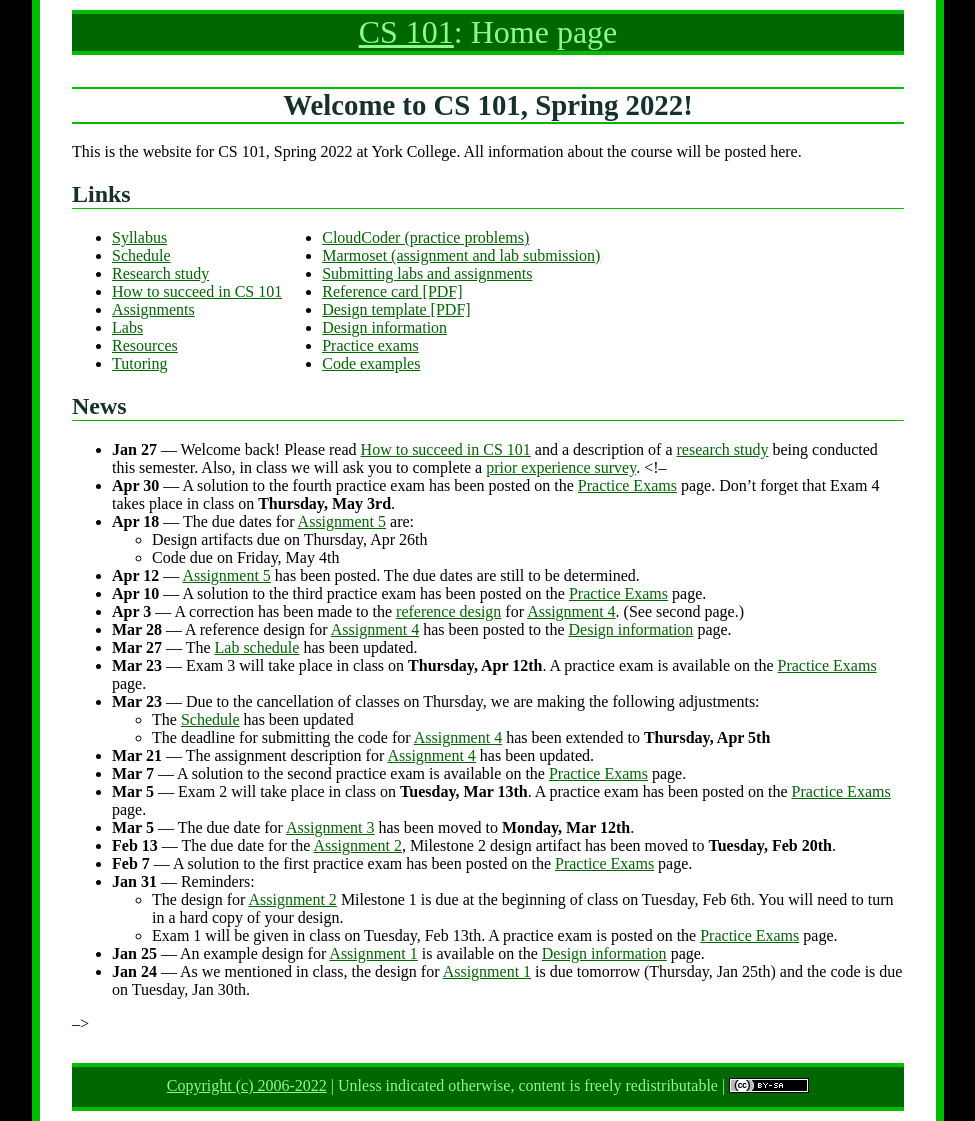
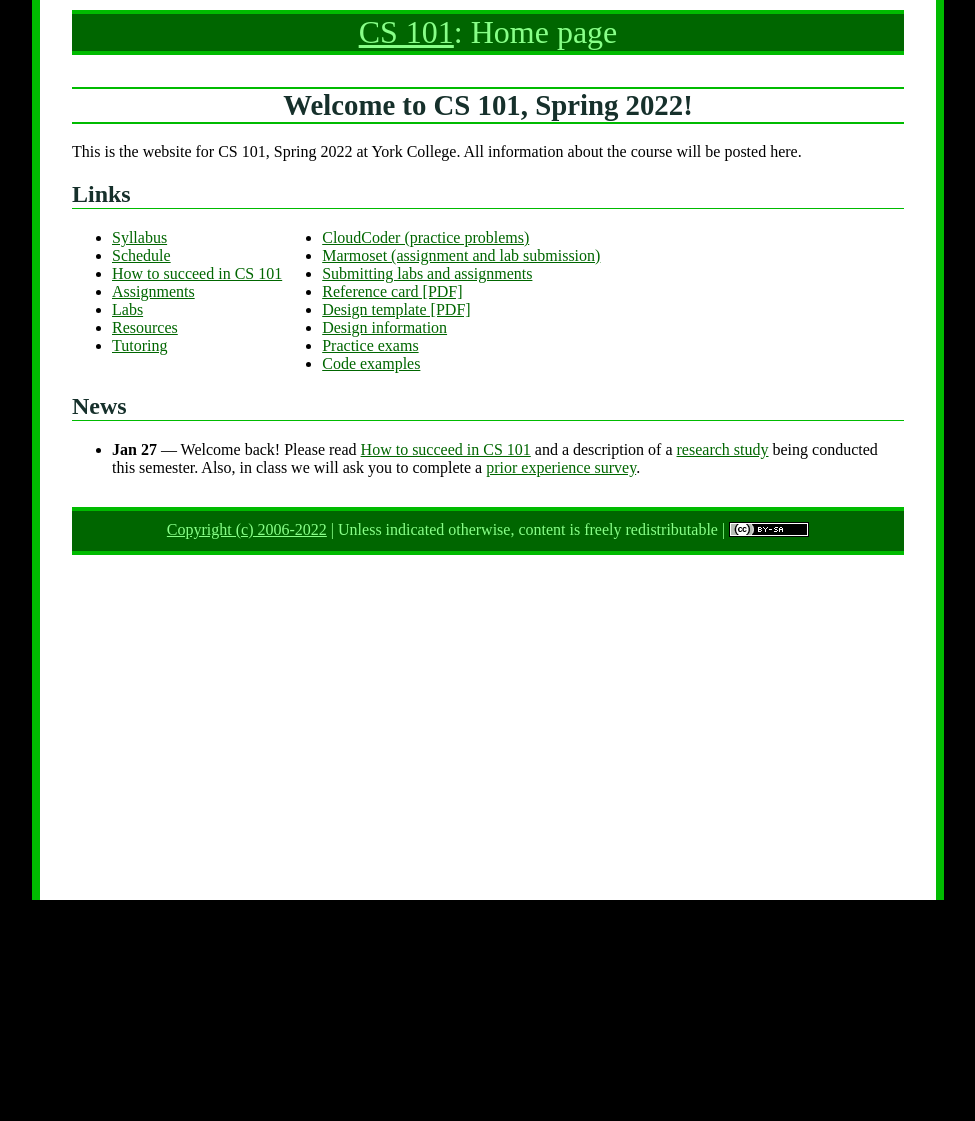
Before and after one commit to ycpcs/cs101-spring2022, a Jekyll site: the page built from index.md, in a window 1280 px wide. Shown: the whole page, without its empty margins (152-1127 px from the left). Built offline with Jekyll 4.4.1, drawn with Linux system fonts in a browser that asks for light colours; after the commit the page ends 900 px from its top, so only the background shows below that.

Commit message:
intial commit

```diff
--- a/index.md
+++ b/index.md
@@ -15,7 +15,6 @@ All information about the course will be posted here.
 <ul class="multicol-links">
   <li><a href="syllabus.html">Syllabus</a></li>
   <li><a href="schedule.html">Schedule</a></li>
-  <li><a href="study.html">Research study</a></li>
   <li><a href="success.html">How to succeed in CS 101</a></li>
   <li><a href="assign/index.html">Assignments</a></li>
   <li><a href="labs/index.html">Labs</a></li>
@@ -39,6 +38,7 @@ All information about the course will be posted here.
 
 ## News
 * **Jan 27** &mdash; Welcome back!  Please read [How to succeed in CS 101](success.html) and a description of a [research study](study.html) being conducted this semester.  Also, in class we will ask you to complete a [prior experience survey](https://goo.gl/forms/zzfjES8HZK9TEthK2).
+
 <!--
 * **Apr 30** &mdash; A solution to the fourth practice exam has been posted on the [Practice Exams](practice/index.html) page.  Don't forget that Exam 4 takes place in class on **Thursday, May 3rd**.
 * **Apr 18** &mdash; The due dates for [Assignment 5](assign/assign05.html) are:
```
